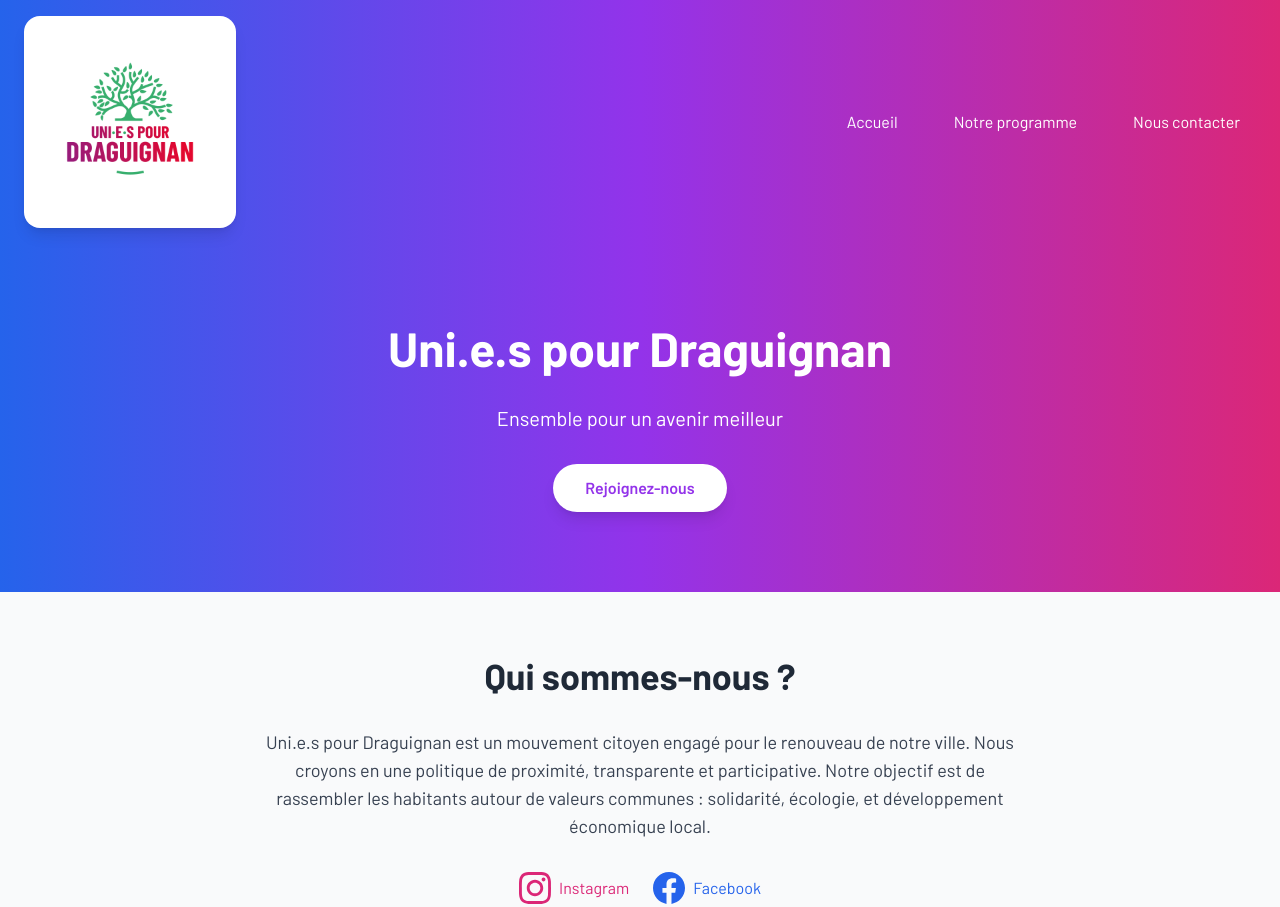
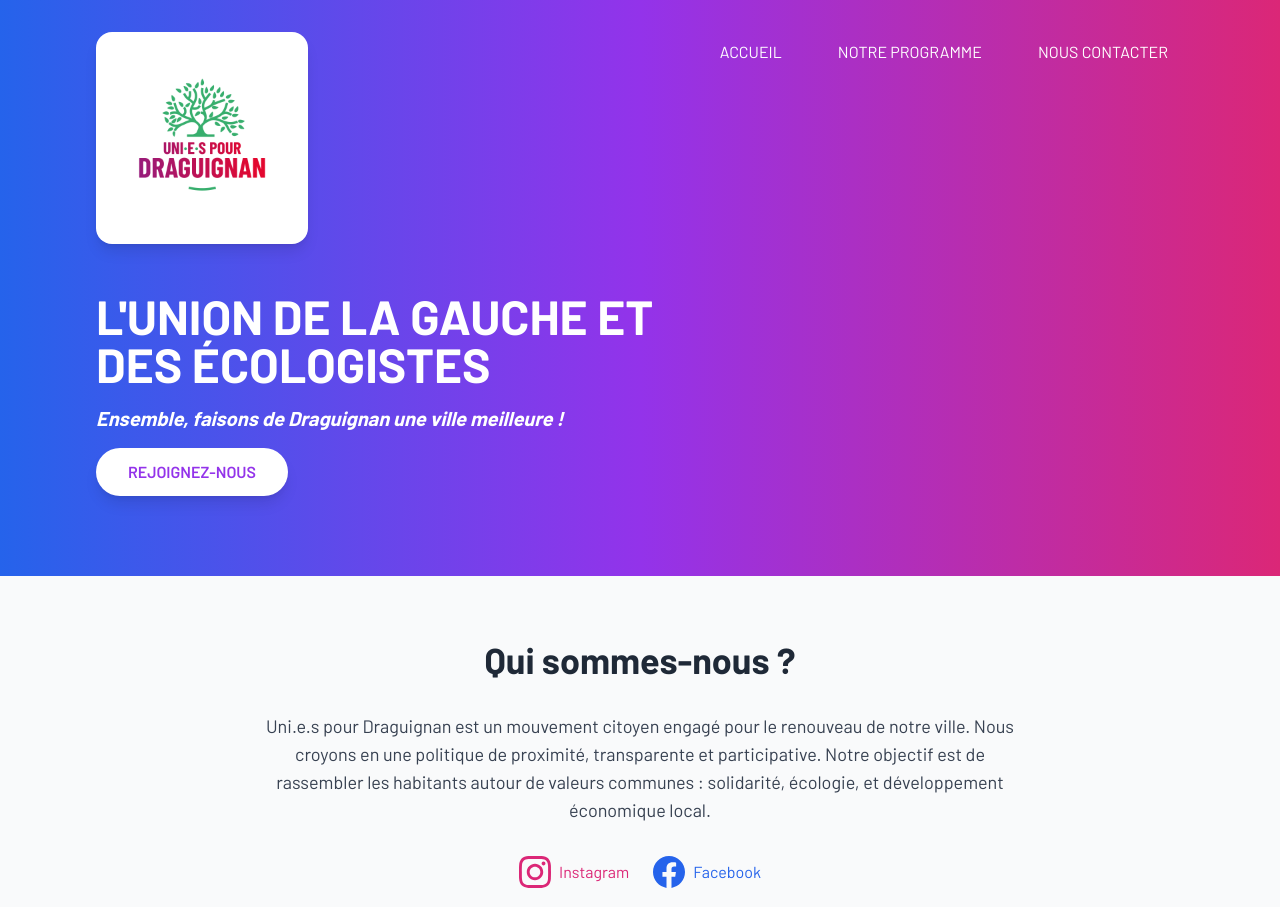
Before and after one commit to rtetley/website_draguignan, a website built with Vite: page index.html in a window 1280 px wide. Shown: the top 907 px of the page. Built offline with nearby package versions, Linux system fonts and the light colour scheme.

Commit message:
Update banner content and button styling
- Change banner title to 'L'union de la gauche et des écologistes' (capitalized)
- Update subtitle to 'Ensemble, faisons de Draguignan une ville meilleure!' (bold italic)
- Reduce spacing between banner content elements
- Capitalize all button text (navigation, CTA, form submit, modal close)

```diff
--- a/index.html
+++ b/index.html
@@ -16,26 +16,29 @@
     <!-- Section 1: Header with Banner -->
     <header id="accueil" class="relative bg-gradient-to-r from-blue-600 via-purple-600 to-pink-600 text-white">
         <!-- Navigation Bar -->
-        <nav class="container mx-auto px-6 py-4">
-            <div class="flex items-center justify-between">
+        <nav class="container mx-auto px-6 xl:px-24 pt-8 pb-4">
+            <div class="flex items-start justify-between">
                 <div class="flex items-center space-x-4">
                     <div class="w-[212px] h-[212px] bg-white rounded-2xl flex items-center justify-center p-4 shadow-lg">
                         <img src="/assets/logo_unies.png" alt="Uni.e.s pour Draguignan" class="w-full h-full object-contain">
                     </div>
                 </div>
                 <div class="flex space-x-6">
-                    <a href="#accueil" class="hover:text-gray-200 transition px-4 py-2 rounded-lg hover:bg-white/10">Accueil</a>
-                    <a href="#programme" class="hover:text-gray-200 transition px-4 py-2 rounded-lg hover:bg-white/10">Notre programme</a>
-                    <a href="#contact" class="hover:text-gray-200 transition px-4 py-2 rounded-lg hover:bg-white/10">Nous contacter</a>
+                    <a href="#accueil" class="hover:text-gray-200 transition px-4 py-2 rounded-lg hover:bg-white/10 uppercase">Accueil</a>
+                    <a href="#programme" class="hover:text-gray-200 transition px-4 py-2 rounded-lg hover:bg-white/10 uppercase">Notre programme</a>
+                    <a href="#contact" class="hover:text-gray-200 transition px-4 py-2 rounded-lg hover:bg-white/10 uppercase">Nous contacter</a>
                 </div>
             </div>
         </nav>
 
         <!-- Banner Content -->
-        <div class="container mx-auto px-6 py-20 text-center">
-            <h1 class="text-5xl font-bold mb-8">Uni.e.s pour Draguignan</h1>
-            <p class="text-xl mb-8">Ensemble pour un avenir meilleur</p>
-            <a href="#contact" class="inline-block bg-white text-purple-600 font-semibold px-8 py-3 rounded-full hover:bg-gray-100 transition shadow-lg">
+        <div class="container mx-auto px-6 xl:px-24 pt-8 pb-20">
+            <h1 class="text-5xl font-bold mb-4 uppercase">
+                L'union de la gauche et<br>
+                des écologistes
+            </h1>
+            <p class="text-xl mb-4 font-bold italic">Ensemble, faisons de Draguignan une ville meilleure !</p>
+            <a href="#contact" class="inline-block bg-white text-purple-600 font-semibold px-8 py-3 rounded-full hover:bg-gray-100 transition shadow-lg uppercase">
                 Rejoignez-nous
             </a>
         </div>
@@ -43,7 +46,7 @@
 
     <!-- Section 2: Who Are We -->
     <section id="qui-sommes-nous" class="py-16 bg-gray-50">
-        <div class="container mx-auto px-6">
+        <div class="container mx-auto px-6 xl:px-24">
             <h2 class="text-4xl font-bold text-center mb-8 text-gray-800">Qui sommes-nous ?</h2>
             <div class="max-w-3xl mx-auto text-center">
                 <p class="text-lg text-gray-700 mb-8">
@@ -71,7 +74,7 @@
 
     <!-- Section 3: Candidate Bio -->
     <section id="programme" class="py-16 bg-white">
-        <div class="container mx-auto px-6">
+        <div class="container mx-auto px-6 xl:px-24">
             <h2 class="text-4xl font-bold text-center mb-12 text-gray-800">Découvrez notre tête de liste</h2>
             <div class="max-w-4xl mx-auto">
                 <div class="flex flex-col md:flex-row items-center md:items-start space-y-6 md:space-y-0 md:space-x-8">
@@ -104,7 +107,7 @@
 
     <!-- Section 4: Contact Form -->
     <section id="contact" class="py-16 bg-gray-50">
-        <div class="container mx-auto px-6">
+        <div class="container mx-auto px-6 xl:px-24">
             <div class="max-w-3xl mx-auto">
                 <h2 class="text-4xl font-bold text-center mb-4 text-gray-800">Rejoignez le mouvement du changement !</h2>
                 <p class="text-center text-gray-600 mb-8">
@@ -147,7 +150,7 @@
 
                     <div class="text-center">
                         <button type="submit"
-                            class="bg-purple-600 text-white font-semibold px-8 py-3 rounded-full hover:bg-purple-700 transition shadow-lg">
+                            class="bg-purple-600 text-white font-semibold px-8 py-3 rounded-full hover:bg-purple-700 transition shadow-lg uppercase">
                             Envoyer
                         </button>
                     </div>
@@ -158,7 +161,7 @@
 
     <!-- Section 5: Footer -->
     <footer class="bg-gray-900 text-white py-12">
-        <div class="container mx-auto px-6">
+        <div class="container mx-auto px-6 xl:px-24">
             <!-- Partner Logos -->
             <div class="flex justify-center items-center space-x-8 mb-8 flex-wrap">
                 <a href="https://partner1.com" target="_blank" class="hover:opacity-80 transition">
@@ -229,7 +232,7 @@
                 </div>
                 <div class="mt-6 text-center">
                     <button onclick="closeModal()"
-                        class="bg-purple-600 text-white px-6 py-2 rounded-lg hover:bg-purple-700 transition">
+                        class="bg-purple-600 text-white px-6 py-2 rounded-lg hover:bg-purple-700 transition uppercase">
                         Fermer
                     </button>
                 </div>
```
